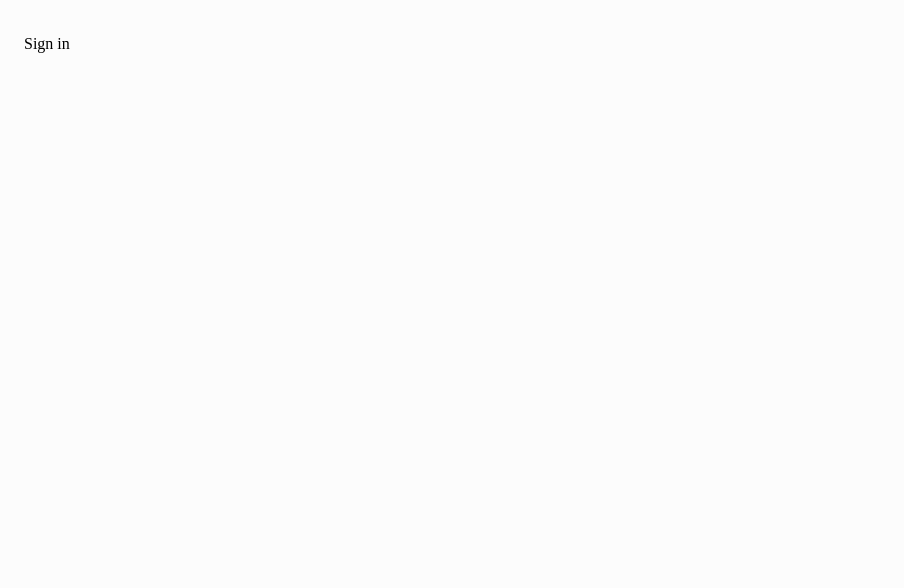
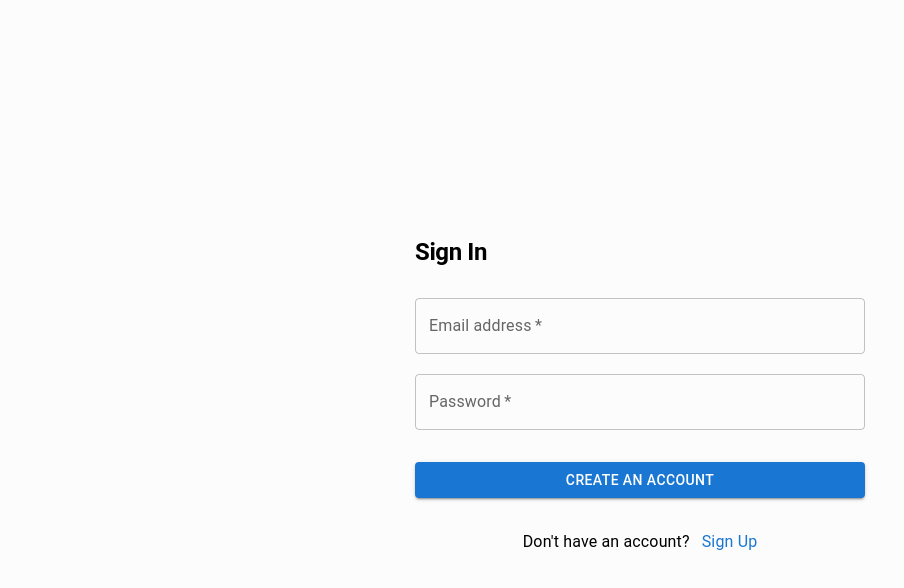
Before and after one commit to tantality/simple-store-frontend, a React (Create React App) app: page /auth/sign-in in a window 1280 px wide. Shown: the top 588 px of the page, without its empty margins (0-904 px from the left). Built offline with nearby package versions, Linux system fonts and the light colour scheme.

Commit message:
feat: implement a sign-in page

```diff
--- a/src/app/auth/sign-in.page.tsx
+++ b/src/app/auth/sign-in.page.tsx
@@ -1,10 +1,32 @@
+import { Button, TextField, Typography } from "@mui/material";
+import { Stack } from "@mui/system";
 import Layout from "components/layout.comp";
 import { FC } from "react";
+import { Link } from "react-router-dom";
 
 const SignIn: FC = () => {
   return (
-    <Layout>
-      <div>Sign in</div>
+    <Layout sx={{ height: '99vh' }}>
+      <Stack alignItems={'center'} width={'100%'} justifyContent={'center'} height={'100%'} rowGap={'32px'}>
+        <form className="sign-in-form" style={{ maxWidth: '450px', width: '100% ' }}>
+          <Stack alignItems={'flex-start'} rowGap="32px">
+            <Typography variant="h1" fontSize={'1.5rem'} fontWeight={600}>Sign In</Typography>
+            <div className="sign-in-form__inputs" style={{ width: '100% ' }}>
+              <Stack rowGap={'20px'}>
+                <TextField fullWidth={true} required id="email" label="Email address" variant="outlined"></TextField>
+                <TextField fullWidth={true} required id="password" label="Password" variant="outlined" type="password"></TextField>
+              </Stack>
+            </div>
+            <Button fullWidth={true} variant="contained">Create an account</Button>
+          </Stack>
+        </form>
+        <Stack flexDirection={'row'} columnGap={'12px'} justifyContent={'center'}>
+          <Typography>Don't have an account?</Typography>
+          <Link to={'/auth/sign-up'} >
+            <Typography color={'#1976d2'}>Sign Up</Typography>
+          </Link>
+        </Stack>
+      </Stack>
     </Layout>
   );
 };
```
